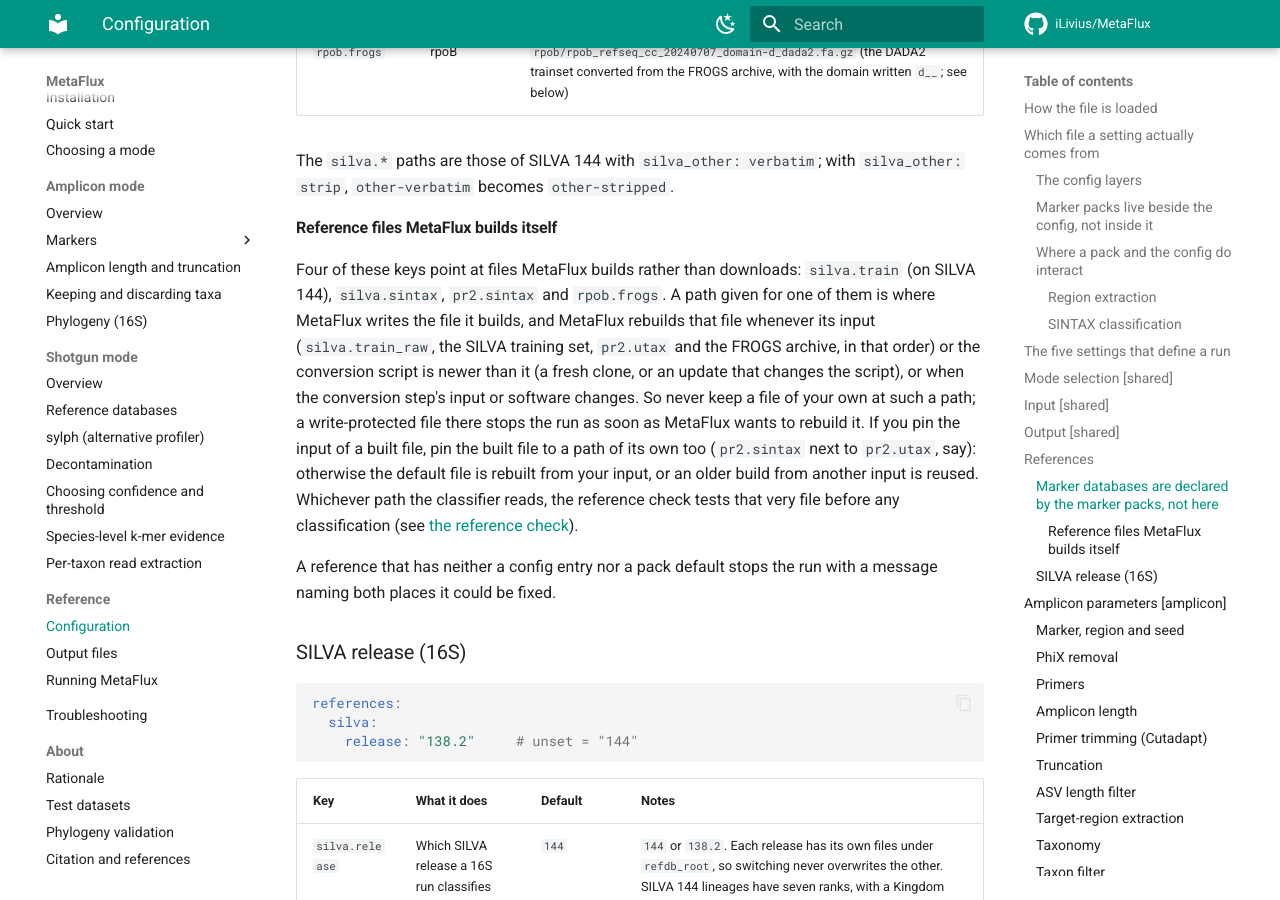
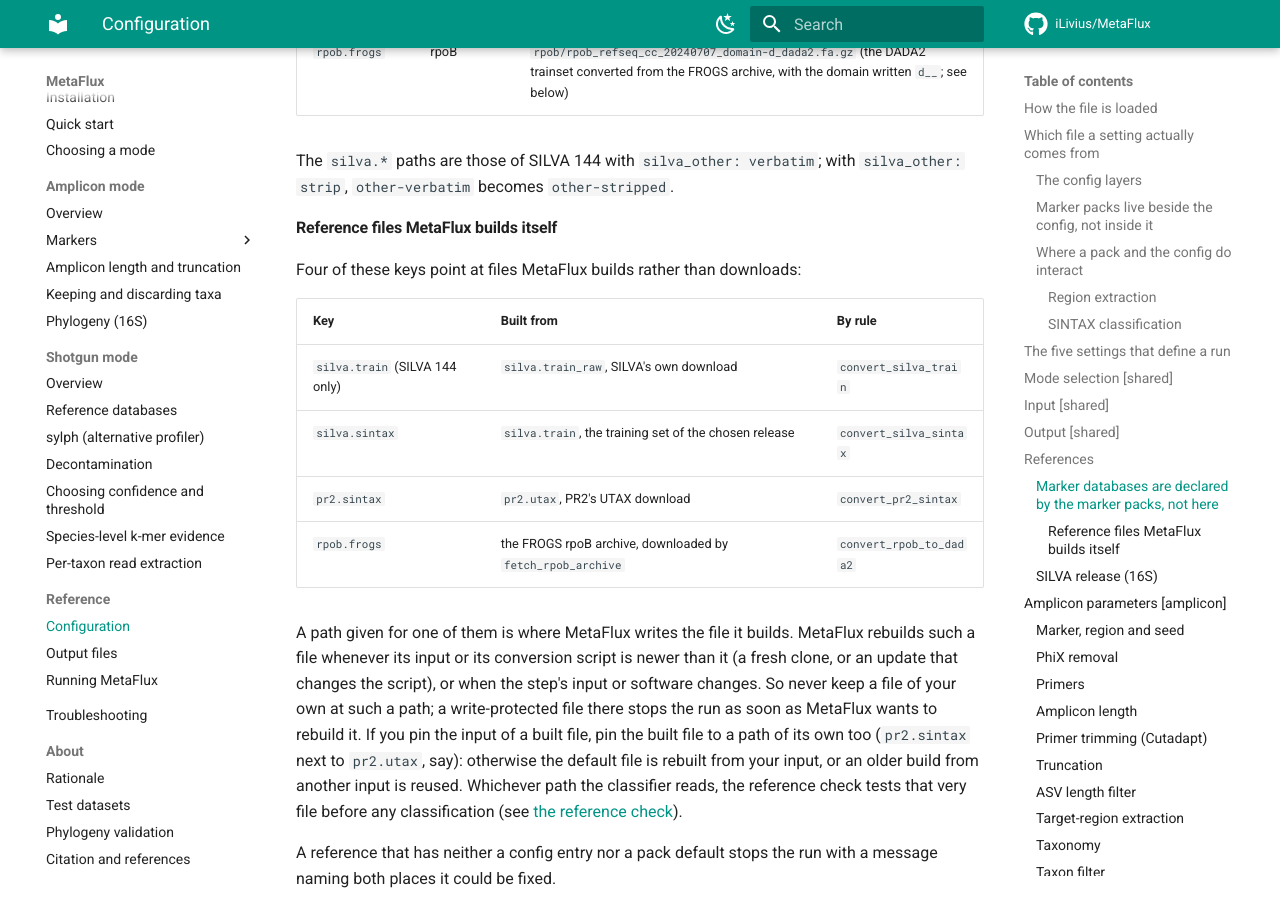
Before and after one commit to iLivius/MetaFlux, an MkDocs documentation site: the page built from docs/reference/configuration.md, in a window 1280 px wide and 900 px high, scrolled down 10065 px. Built offline with MkDocs 1.6.1 and Material for MkDocs 9.7.7, drawn with Linux system fonts in a browser that asks for light colours; comment, search, counter and statistics services are not loaded.

Commit message:
Docs: the reference files MetaFlux builds itself, as a table
configuration.md matched four config keys to their four inputs in one
long sentence ("its input (silva.train_raw, the SILVA training set,
pr2.utax and the FROGS archive, in that order)"), so the reader had to
count positions. The four keys now sit in a table: key, the file it is
built from, and the rule that builds it (convert_silva_train,
convert_silva_sintax, convert_pr2_sintax, convert_rpob_to_dada2, as in
10_refdb.smk). The rest of the paragraph says the same as before (when
MetaFlux rebuilds such a file, never to keep a file of your own at that
path, to pin the built file too, the reference check), re-wrapped.

Tested:
- mkdocs build --strict with the heading-link check of mkdocs.yml: no
  warning; the table read back in the built page (4 rows).
- "the conversion script is newer than it": Snakemake 9.23.1 reruns a job
  whose outputs are older than its script under the code trigger
  (dag.py, outputs_older_than_script_or_notebook).

Reruns: none. Only the docs change.

```diff
--- a/docs/reference/configuration.md
+++ b/docs/reference/configuration.md
@@ -392,18 +392,24 @@ The `silva.*` paths are those of SILVA 144 with `silva_other: verbatim`; with
 
 #### Reference files MetaFlux builds itself
 
-Four of these keys point at files MetaFlux builds rather than downloads: `silva.train`
-(on SILVA 144), `silva.sintax`, `pr2.sintax` and `rpob.frogs`. A path given for one of
-them is where MetaFlux writes the file it builds, and MetaFlux rebuilds that file
-whenever its input (`silva.train_raw`, the SILVA training set, `pr2.utax` and the FROGS
-archive, in that order) or the conversion script is newer than it (a fresh clone, or an update that
-changes the script), or when the conversion step's input or software changes. So never
-keep a file of your own at such a path; a write-protected file there stops the run as
-soon as MetaFlux wants to rebuild it. If you pin the input of a built file, pin the
-built file to a path of its own too (`pr2.sintax` next to `pr2.utax`, say): otherwise
-the default file is rebuilt from your input, or an older build from another input is
-reused. Whichever path the classifier reads, the reference check tests that very file
-before any classification (see
+Four of these keys point at files MetaFlux builds rather than downloads:
+
+| Key | Built from | By rule |
+|---|---|---|
+| `silva.train` (SILVA 144 only) | `silva.train_raw`, SILVA's own download | `convert_silva_train` |
+| `silva.sintax` | `silva.train`, the training set of the chosen release | `convert_silva_sintax` |
+| `pr2.sintax` | `pr2.utax`, PR2's UTAX download | `convert_pr2_sintax` |
+| `rpob.frogs` | the FROGS rpoB archive, downloaded by `fetch_rpob_archive` | `convert_rpob_to_dada2` |
+
+A path given for one of them is where MetaFlux writes the file it builds. MetaFlux
+rebuilds such a file whenever its input or its conversion script is newer than it (a
+fresh clone, or an update that changes the script), or when the step's input or
+software changes. So never keep a file of your own at such a path; a write-protected
+file there stops the run as soon as MetaFlux wants to rebuild it. If you pin the input
+of a built file, pin the built file to a path of its own too (`pr2.sintax` next to
+`pr2.utax`, say): otherwise the default file is rebuilt from your input, or an older
+build from another input is reused. Whichever path the classifier reads, the reference
+check tests that very file before any classification (see
 [the reference check](../amplicon/markers/index.md#the-reference-check-reference_values)).
 
 A reference that has neither a config entry nor a pack default stops the run with a
```
